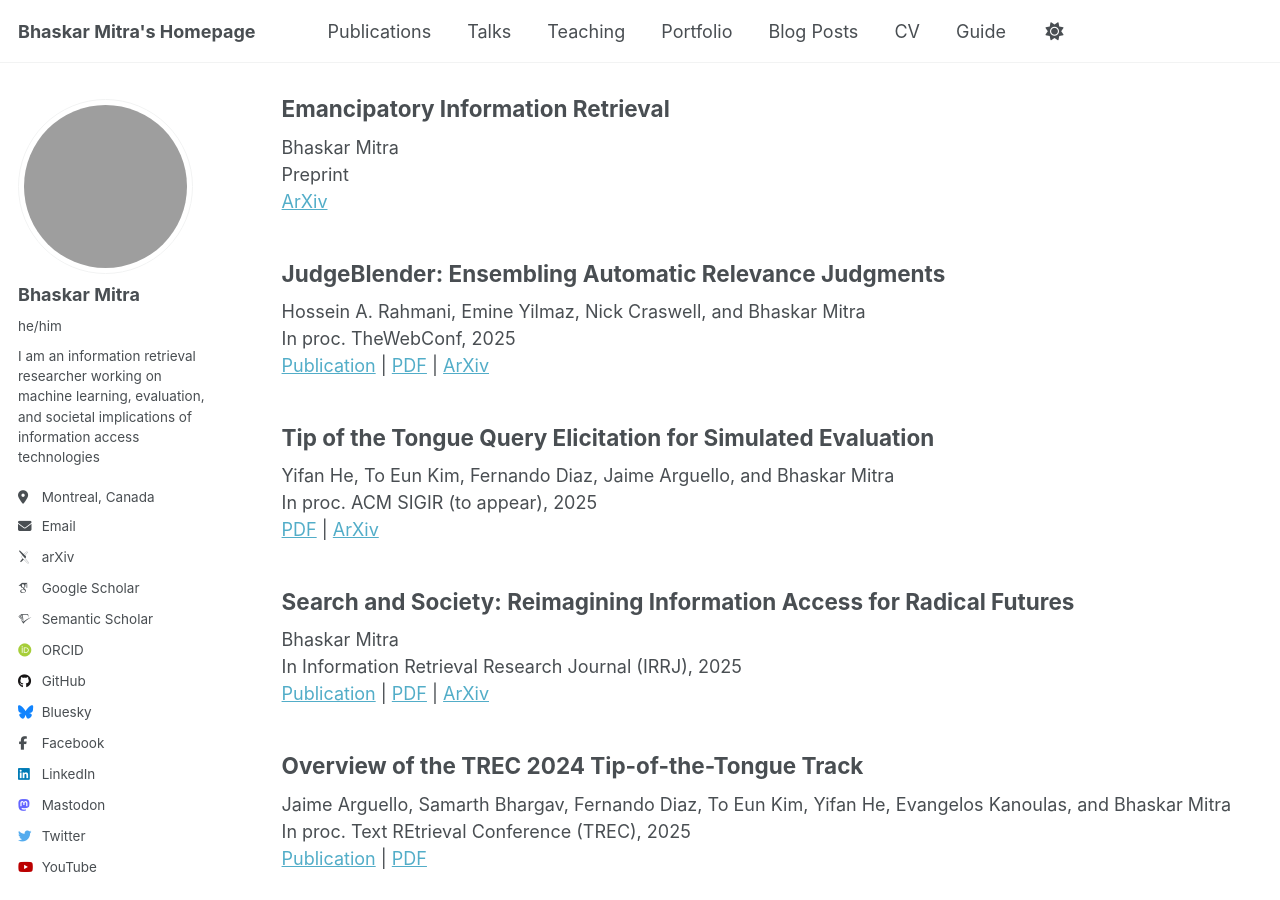
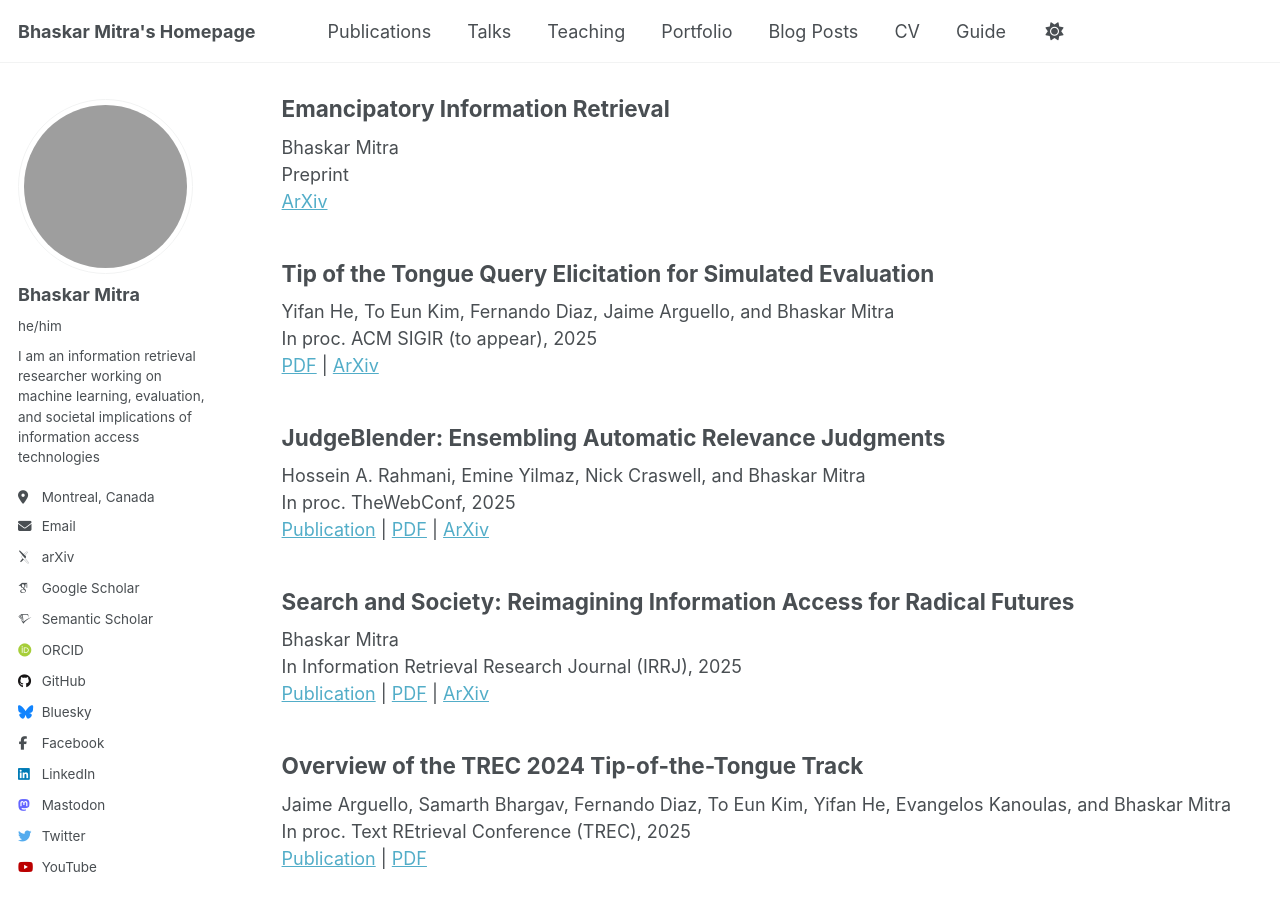
Before and after one commit to bhaskar-mitra/bhaskar-mitra.github.io, a Jekyll site: the page built from _pages/publications.html, in a window 1280 px wide and 900 px high, scrolled down 553 px. Built offline with Jekyll 4.4.1, drawn with Linux system fonts in a browser that asks for light colours; some web fonts are replaced; some of the changed lines change nothing that is shown; grey boxes are pictures that could not be loaded.

Commit message:
Update publications.html

```diff
--- a/_pages/publications.html
+++ b/_pages/publications.html
@@ -34,16 +34,16 @@ author_profile: true
     <a href="https://arxiv.org/abs/2501.19241">ArXiv</a>
   </article>
   <article class="archive__item" itemscope itemtype="http://schema.org/CreativeWork">
+    <h2>Tip of the Tongue Query Elicitation for Simulated Evaluation</h2>
+    Yifan He, To Eun Kim, Fernando Diaz, Jaime Arguello, and Bhaskar Mitra<br/>
+    In proc. ACM SIGIR (to appear), 2025<br/>
+    <a href="../files/3726302.3730335.pdf">PDF</a> | <a href="https://arxiv.org/abs/2502.17776">ArXiv</a>
+  </article>
+  <article class="archive__item" itemscope itemtype="http://schema.org/CreativeWork">
     <h2>JudgeBlender: Ensembling Automatic Relevance Judgments</h2>
     Hossein A. Rahmani, Emine Yilmaz, Nick Craswell, and Bhaskar Mitra<br/>
     In proc. TheWebConf, 2025<br/>
     <a href="https://dl.acm.org/doi/10.1145/3701716.3715536">Publication</a> | <a href="../files/3701716.3715536.pdf">PDF</a> | <a href="https://arxiv.org/abs/2412.13268">ArXiv</a>
-  </article>
-  <article class="archive__item" itemscope itemtype="http://schema.org/CreativeWork">
-    <h2>Tip of the Tongue Query Elicitation for Simulated Evaluation</h2>
-    Yifan He, To Eun Kim, Fernando Diaz, Jaime Arguello, and Bhaskar Mitra<br/>
-    In proc. ACM SIGIR (to appear), 2025<br/>
-    <a href="../files/3726302.3730335.pdf">PDF</a> | <a href="https://arxiv.org/abs/2502.17776">ArXiv</a>
   </article>
   <article class="archive__item" itemscope itemtype="http://schema.org/CreativeWork">
     <h2>Search and Society: Reimagining Information Access for Radical Futures</h2>
```
